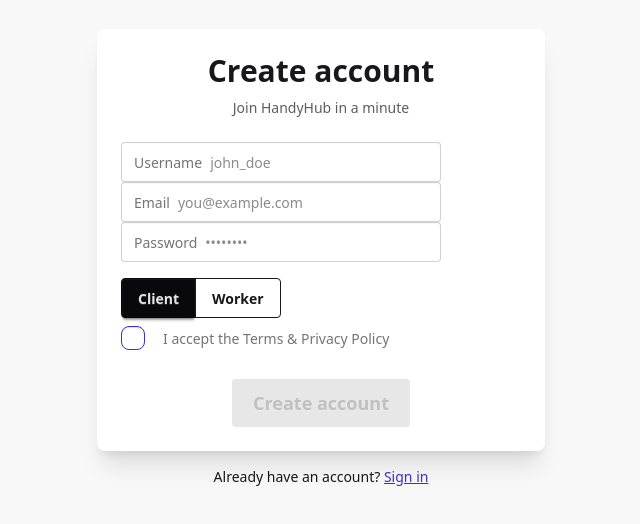
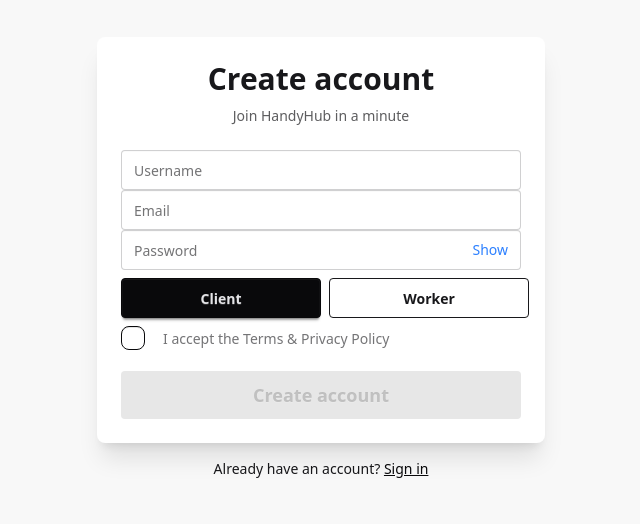
Before and after one commit to Romaizega/handyhub, a React (Vite) app in the folder frontend/: page /register in a window 1280 px wide. Shown: the part 142-666 px from the top of the page, without its empty margins (319-959 px from the left). Built offline with nearby package versions, Linux system fonts and the light colour scheme.

Commit message:
implement login page

```diff
--- a/frontend/package.json
+++ b/frontend/package.json
@@ -16,6 +16,7 @@
     "daisyui": "^5.0.50",
     "react": "^19.1.1",
     "react-dom": "^19.1.1",
+    "react-icons": "^5.5.0",
     "react-redux": "^9.2.0",
     "react-router-dom": "^7.8.0",
     "tailwindcss": "^4.1.11"
--- a/frontend/src/App.jsx
+++ b/frontend/src/App.jsx
@@ -1,5 +1,6 @@
 import { Routes, Route } from 'react-router-dom'
 import Register from './components/Register'
+import Login from './components/Login'
 
 function App() {
 
@@ -8,6 +9,7 @@
     <>
       <Routes>
         <Route path='/register' element={<Register/>}/>
+        <Route path='/login' element={<Login/>}/>
       </Routes>
     </>
   )
--- a/frontend/src/components/Login.jsx
+++ b/frontend/src/components/Login.jsx
@@ -0,0 +1,113 @@
+import { useDispatch, useSelector } from "react-redux";
+import { loginUser } from "../features/auth/authThunk";
+import { Navigate, useLocation } from "react-router-dom";
+import { useState, useEffect } from "react";
+
+const Login = () => {
+  const dispatch = useDispatch();
+  const { isAuthenticated, status } = useSelector((state) => state.auth)
+  const location = useLocation()
+  const justRegistered = location.state?.justRegistered === true
+
+  const [username, setUsername] = useState("");
+  const [password, setPassword] = useState("");
+  const [error, setError] = useState("");
+  const [showPassword, setShowPassword] = useState(false);
+  const [showToast, setShowToast] = useState(false);
+
+  useEffect(() => {
+    if (justRegistered) {
+      const appear = setTimeout(() => setShowToast(true), 300);
+      const disappear = setTimeout(() => setShowToast(false), 53000);
+      return () => {
+        clearTimeout(appear);
+        clearTimeout(disappear);
+      };
+    }
+  }, [justRegistered]);
+
+  const handleLogin = async (e) => {
+    e.preventDefault();
+    if (!username || !password) {
+      setError("Please fill in all the fields");
+      return;
+    }
+    setError("");
+
+    const result = await dispatch(loginUser({ username, password }));
+    if (loginUser.rejected.match(result)) {
+      setError(result.payload || "Enter error");
+    }
+  };
+
+  if (isAuthenticated) {
+    return <Navigate to="/home"/>;
+  }
+
+  return (
+<>
+  {showToast && (
+    <div className="fixed top-4 right-4 bg-green-500 text-white px-4 py-2 rounded-md shadow-lg flex items-center gap-2 transition-all duration-300 z-50">
+      <span>Account created successfully!</span>
+      <button
+        onClick={() => setShowToast(false)}
+        className="ml-2 text-white font-bold hover:text-gray-200"
+      >
+        ×
+      </button>
+    </div>
+  )}
+
+  <div className="flex justify-center items-center h-screen bg-base-200">
+    <div className="card w-96 bg-base-100 shadow-xl p-6">
+      <h2 className="text-2xl font-bold mb-4 text-center">Log in</h2>
+
+      <form onSubmit={handleLogin} className="space-y-4">
+        <label className="input input-bordered flex items-center gap-2">
+          <span className="opacity-60">Username</span>
+          <input
+            type="text"
+            className="grow"
+            placeholder=""
+            value={username}
+            onChange={(e) => setUsername(e.target.value)}
+            autoComplete="username"
+          />
+        </label>
+
+        <label className="input input-bordered flex items-center gap-2 relative">
+          <span className="opacity-60">Password</span>
+          <input
+            type={showPassword ? "text" : "password"}
+            className="grow pr-20"
+            placeholder=""
+            value={password}
+            onChange={(e) => setPassword(e.target.value)}
+            autoComplete="new-password"
+          />
+          <button
+            type="button"
+            className="absolute right-3 top-1/2 -translate-y-1/2 text-sm text-blue-500 hover:underline"
+            onClick={() => setShowPassword((prev) => !prev)}
+          >
+            {showPassword ? "Hide" : "Show"}
+          </button>
+        </label>
+
+        {error && <p className="text-red-500 text-sm">{error}</p>}
+
+        <button
+          className="btn btn-neutral w-full"
+          type="submit"
+          disabled={status === "loading"}
+        >
+          {status === "loading" ? "Logging in..." : "Login"}
+        </button>
+      </form>
+    </div>
+  </div>
+</>
+  );
+};
+
+export default Login;
--- a/frontend/src/components/Register.jsx
+++ b/frontend/src/components/Register.jsx
@@ -1,9 +1,11 @@
 import { useDispatch, useSelector } from "react-redux"
 import { registerUser } from "../features/auth/authThunk"
 import { useState, useMemo } from "react"
+import { useNavigate } from "react-router-dom";
 
 const Register = () => {
   const dispatch = useDispatch();
+  const navigate = useNavigate()
   const { status, error } = useSelector((s) => s.auth);
 
   const [username, setUsername] = useState('');
@@ -12,6 +14,8 @@
   const [role, setRole] = useState('client')
   const [localError, setLocalError] = useState(null)
   const [accepted, setAccepted] = useState(false)
+  const [showPassword, setShowPassword] = useState(false);
+
 
   const loading = status === 'loading';
 
@@ -29,7 +33,6 @@
 const handleSubmit = async (e) => {
   e.preventDefault();
   setLocalError(null);
-
 
   if (username.trim().length < 3) {
     setLocalError('Username must be at least 3 characters');
@@ -49,9 +52,12 @@
   }
 
   try {
-      await dispatch(
-        registerUser({ username: username.trim(), email: email.trim(), password, role })
-      ).unwrap();
+    await dispatch(registerUser({
+      username: username.trim(),
+      email: email.trim(),
+      password,
+      role
+    })).unwrap();
 
     setUsername('');
     setEmail('');
@@ -59,83 +65,89 @@
     setRole('client');
     setAccepted(false);
     setLocalError(null);
+
+    navigate('/login', { state: { justRegistered: true } });
+
   } catch (error) {
     setLocalError(String(error || 'Registration failed'));
   }
 };
 
   return (
+    <>
     <div className="min-h-screen bg-base-200 flex items-center justify-center p-4">
       <div className="w-full max-w-md">
       <div className="card bg-base-100 shadow-xl">
-          <div className="card-body">
-            <h2 className="card-title justify-center text-3xl font-bold">Create account</h2>
+        <div className="card-body items-center">
+          <h2 className="card-title text-3xl font-bold">Create account</h2>
           <p className="text-center text-base-content/70">Join HandyHub in a minute</p>
 
           {(localError || error) && (
-              <div className="alert alert-error mt-2">
+            <div className="alert alert-error mt-2 w-full">
               <span>{localError || error}</span>
             </div>
           )}
 
-            <form className="form-control gap-3 mt-4" onSubmit={handleSubmit}>
-              <label className="input input-bordered flex items-center gap-2">
+          <form className="form-control gap-3 mt-4 w-full" onSubmit={handleSubmit}>
+            <label className="input input-bordered flex items-center gap-2 w-full">
               <span className="opacity-60">Username</span>
               <input
                 type="text"
                 className="grow"
-                  placeholder="john_doe"
                 value={username}
                 onChange={(e) => setUsername(e.target.value)}
                 autoComplete="username"
               />
             </label>
 
-              <label className="input input-bordered flex items-center gap-2">
+            <label className="input input-bordered flex items-center gap-2 w-full">
               <span className="opacity-60">Email</span>
               <input
                 type="email"
                 className="grow"
-                  placeholder="you@example.com"
                 value={email}
                 onChange={(e) => setEmail(e.target.value)}
                 autoComplete="email"
               />
             </label>
 
-              <label className="input input-bordered flex items-center gap-2">
+            <label className="input input-bordered flex items-center gap-2 relative w-full">
               <span className="opacity-60">Password</span>
               <input
-                  type="password"
-                  className="grow"
-                  placeholder="••••••••"
+                type={showPassword ? "text" : "password"}
+                className="grow pr-20"
                 value={password}
                 onChange={(e) => setPassword(e.target.value)}
                 autoComplete="new-password"
               />
+              <button
+                type="button"
+                className="absolute right-3 top-1/2 -translate-y-1/2 text-sm text-blue-500 hover:underline"
+                onClick={() => setShowPassword((prev) => !prev)}
+              >
+                {showPassword ? "Hide" : "Show"}
+              </button>
             </label>
 
-              <div className="mt-2">
-                <div className="join mt-2">
+            <div className="flex gap-2 mt-2 w-full">
               <input
-                    className={`join-item btn ${role === 'client' ? 'btn-neutral' : 'btn-outline'}`}
+                className={`btn w-1/2 ${role === 'client' ? 'btn-neutral' : 'btn-outline'}`}
                 type="button"
                 value="Client"
                 onClick={() => setRole('client')}
               />
               <input
-                    className={`join-item btn ${role === 'worker' ? 'btn-neutral' : 'btn-outline'}`}
+                className={`btn w-1/2 ${role === 'worker' ? 'btn-neutral' : 'btn-outline'}`}
                 type="button"
                 value="Worker"
                 onClick={() => setRole('worker')}
               />
             </div>
-              </div>
 
-              <label className="label cursor-pointer mt-2">
+            <label className="label cursor-pointer mt-2 w-full">
               <input
                 type="checkbox"
-                  className="checkbox checkbox-primary"
+                className="checkbox checkbox-neutral"
                 checked={accepted}
                 onChange={(e) => setAccepted(e.target.checked)}
               />
@@ -146,10 +158,12 @@
 
             <button
               type="submit"
-                className="btn btn-primary btn-lg block mx-auto mt-4 mt-6"
+              className="btn btn-neutral btn-lg w-full mt-4"
               disabled={!canSubmit}
             >
-                {loading && <span className="loading loading-spinner loading-sm mr-2" />}
+              {loading && (
+                <span className="loading loading-spinner loading-sm mr-2" />
+              )}
               Create account
             </button>
           </form>
@@ -158,18 +172,15 @@
 
       <p className="text-center mt-4 text-sm">
         Already have an account?{' '}
-          <a className="link link-primary" href="/login">
+        <a className="link link-neutral" href="/login">
           Sign in
         </a>
       </p>
     </div>
-      {status === 'succeeded' && (
-        <div className="alert alert-success my-3">🎉 Account created successfully!</div>
-      )}
-      {status === 'failed' && (
-        <div className="alert alert-error my-3">{error}</div>
-      )}
   </div>
+
+    </>
+
   );
 };
 
```
Lines whose indentation alone changed are shown as unchanged.
